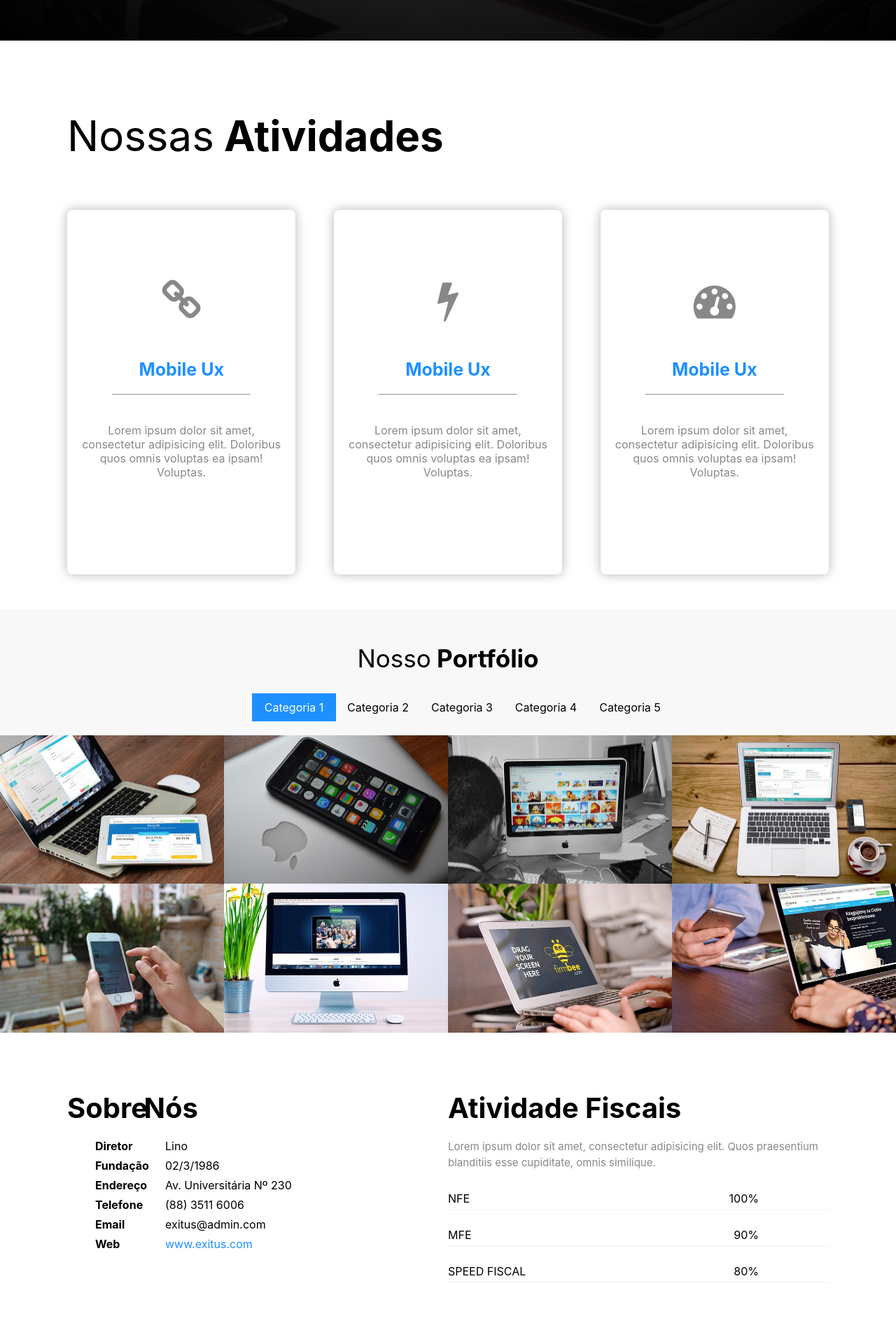
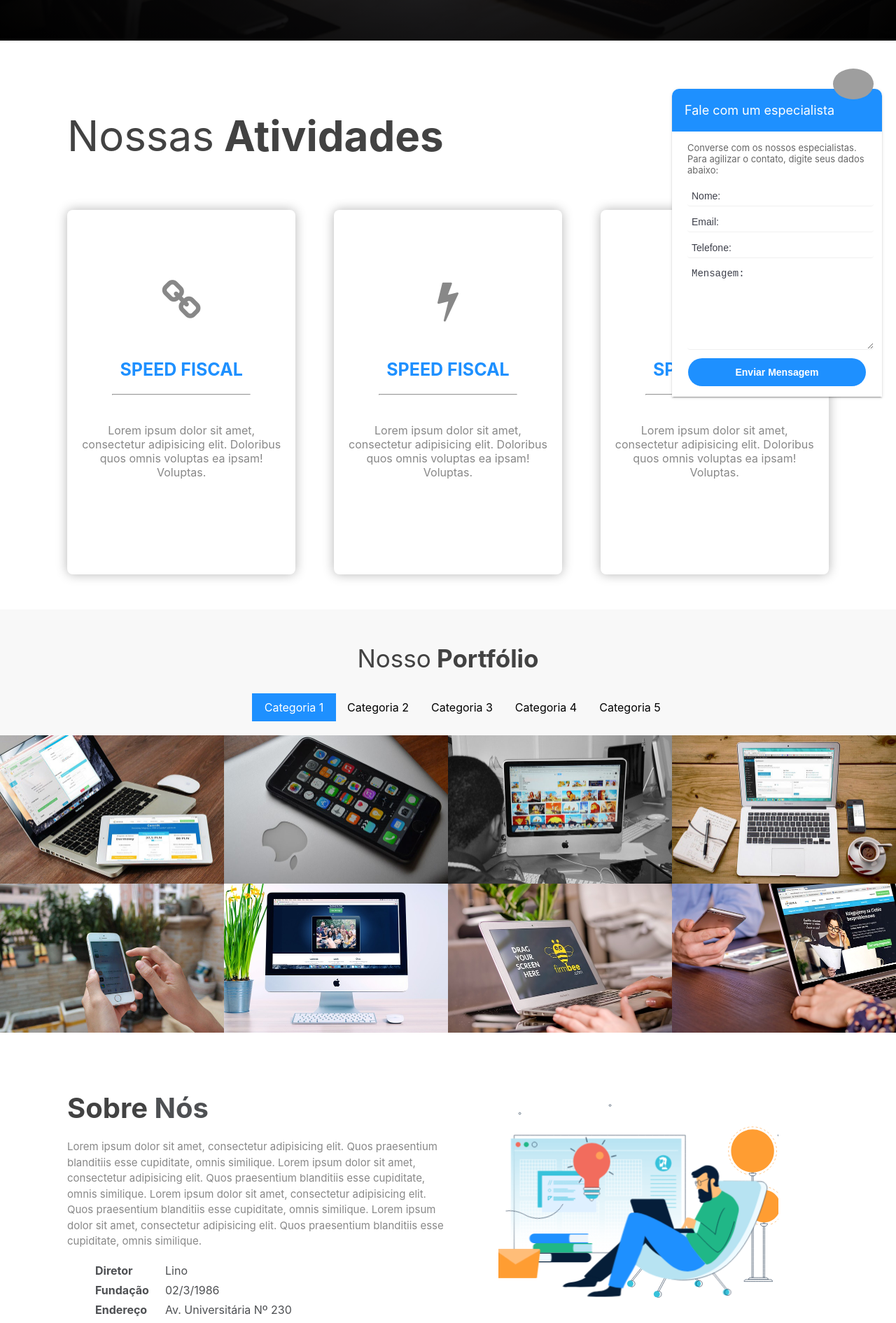
Before and after one commit to Rafael-Batista-Dev/contabiling, a React (Create React App) app: page / in a window 1280 px wide. Shown: the part 600-2491 px from the top of the page at 70% size. Built offline with nearby package versions, Linux system fonts and the light colour scheme; grey boxes are pictures that could not be loaded.

Commit message:
improvements

```diff
--- a/public/js/data.json
+++ b/public/js/data.json
@@ -3,19 +3,19 @@
     {
       "id": 1,
       "icon_name": "icon fa fa-chain fa-2x",
-      "title": "Mobile Ux",
+      "title": "SPEED FISCAL",
       "body": "Lorem ipsum dolor sit amet, consectetur adipisicing elit. Doloribus quos omnis voluptas ea ipsam! Voluptas."
     },
     {
       "id": 2,
       "icon_name": "icon fa fa-bolt fa-2x",
-      "title": "Mobile Ux",
+      "title": "SPEED FISCAL",
       "body": "Lorem ipsum dolor sit amet, consectetur adipisicing elit. Doloribus quos omnis voluptas ea ipsam! Voluptas."
     },
     {
       "id": 3,
       "icon_name": "icon fa fa-tachometer fa-2x",
-      "title": "Mobile Ux",
+      "title": "SPEED FISCAL",
       "body": "Lorem ipsum dolor sit amet, consectetur adipisicing elit. Doloribus quos omnis voluptas ea ipsam! Voluptas."
     }
   ],
@@ -58,20 +58,20 @@
     {
       "id": 1,
       "icon": "icon fa fa-facebook fa-lg",
-      "title": "Follow Me on",
-      "body": "Social Facebook"
+      "title": "Siga-me no",
+      "body": "Facebook"
     },
     {
       "id": 2,
       "icon": "icon fa fa-twitter fa-lg",
-      "title": "Tweet Me on",
-      "body": "Social twitter"
+      "title": "Tweetar em",
+      "body": "Twitter"
     },
     {
       "id": 3,
       "icon": "icon fa fa-pinterest fa-lg",
-      "title": "Pin Me on",
-      "body": "Social Pinterest"
+      "title": "Pin em",
+      "body": "Pinterest"
     }
   ]
 }
--- a/src/components/Contato/index.js
+++ b/src/components/Contato/index.js
@@ -1,38 +1,46 @@
 import React from "react";
-import {
-  ContactSection,
-  ContactTitle,
-  Span,
-  Form,
-  FormInput,
-  InputText,
-  InputEmail,
-  InputExp,
-  TextArea,
-  InputSubmit,
-} from "./style.js";
 
 import Footer from "./../Footer";
 const Contato = () => {
   return (
     <React.Fragment>
-      <ContactSection>
-        <div class="container">
-          <ContactTitle>
-            <Span>Entre </Span>em contato
-          </ContactTitle>
-          <Form action="">
-            <FormInput>
-              <InputText type="text" placeholder="Nome" />
-              <InputEmail type="email" placeholder=" Email" />
-            </FormInput>
-            <InputExp type="text" class="sub" placeholder="Assunto" />
-            <TextArea cols="30" rows="10" placeholder="Menssagem"></TextArea>
-            <InputSubmit type="submit" value="Enviar" />
-          </Form>
+      <div className="container">
+        <div className="row">
+          <div className="nb-form">
+            <p className="title">Fale com um especialista</p>
+            <img
+              src="https://lh3.googleusercontent.com/-LvTWzTOL4c0/V2yhfueroyI/AAAAAAAAGZM/Ebwt4EO4YlIc03tw8wVsGrgoOFGgAsu4wCEw/w140-h140-p/43bf8578-86b8-4c1c-86a6-a556af8fba13"
+              alt=""
+              className="user-icon"
+            />
+            <p className="message">
+              Converse com os nossos especialistas. Para agilizar o contato,
+              digite seus dados abaixo:
+            </p>
+            <form>
+              <input type="text" name="cpname" placeholder="Nome:" required />
+              <input
+                type="email"
+                name="cpemail"
+                placeholder="Email:"
+                required
+              />
+              <input
+                type="tel"
+                name="cpphone"
+                placeholder="Telefone:"
+                required
+              />
+              <textarea
+                name="cpmessage"
+                placeholder="Mensagem:"
+                required
+              ></textarea>
+              <input type="submit" value="Enviar Mensagem" />
+            </form>
+          </div>
         </div>
-      </ContactSection>
-      <Footer />
+      </div>
     </React.Fragment>
   );
 };
--- a/src/components/Contato/style.js
+++ b/src/components/Contato/style.js
@@ -48,9 +48,12 @@ export const TextArea = styled.textarea`
 `;
 
 export const InputSubmit = styled(Input)`
-  width: 60%;
-  background: #fff;
-  border: 1px solid #ccc;
-  color: #888;
+  width: 100%;
+  border: none;
+  border-radius: 4px;
+  padding: 1.5%;
+  background: #1e90ff;
+  font-weight: 600;
+  color: #fff;
   cursor: pointer;
 `;
--- a/src/components/Index/index.js
+++ b/src/components/Index/index.js
@@ -6,6 +6,7 @@ import Resumo from "../../components/Resumo";
 import Portfolio from "../../components/Portfolio";
 import RedesSociais from "../../components/RedesSociais";
 import Trabalhos from "../../components/Trabalhos";
+import Contato from "../../components/Contato";
 import Footer from "../../components/Footer";
 
 export default class Index extends Component {
@@ -18,6 +19,7 @@ export default class Index extends Component {
         <Sobre />
         <Resumo />
         <RedesSociais />
+        <Contato />
         <Footer />
       </div>
     );
--- a/src/components/Navbar/style.js
+++ b/src/components/Navbar/style.js
@@ -32,7 +32,7 @@ export const ListItem = styled.li`
 
 export const Anchor = styled.a`
   display: block;
-  color: #222;
+  color: #424242;
   text-decoration: none;
   padding: 10px 15px;
   font-weight: bold;
--- a/src/components/Resumo/index.js
+++ b/src/components/Resumo/index.js
@@ -16,9 +16,9 @@ const Resumo = () => {
       <CreativeSection>
         <CreativeInfo>
           <Title>
-            <Span>This is</Span> Me
+            <Span>Este somos</Span> Nós
           </Title>
-          <InfoDir>Creative Director</InfoDir>
+          <InfoDir>Diretor Administrativo</InfoDir>
           <InfoDesc>
             Lorem ipsum dolor sit amet, consectetur adipisicing elit. Enim est{" "}
             <InfoLink href="!#">explicabo</InfoLink> maxime quibusdam quaerat
--- a/src/components/Sobre/index.js
+++ b/src/components/Sobre/index.js
@@ -1,4 +1,7 @@
 import React from "react";
+import Lottie from "react-lottie";
+
+import animationData from "../../assets/homeoffice.json";
 
 import {
   ProfileSection,
@@ -10,10 +13,6 @@ import {
   Activity,
   ActivityDesc,
   ActivityBar,
-  ActivityTitle,
-  ActivityPerc,
-  ActivityParent,
-  ParentSpan,
   Title,
 } from "./style";
 
@@ -23,8 +22,19 @@ const Sobre = () => {
       <div class="container">
         <Profile>
           <Title>
-            <Span>Sobre </Span> Nós
+            Sobre <Span>Nós</Span>
           </Title>
+          <ActivityDesc>
+            Lorem ipsum dolor sit amet, consectetur adipisicing elit. Quos
+            praesentium blanditiis esse cupiditate, omnis similique. Lorem ipsum
+            dolor sit amet, consectetur adipisicing elit. Quos praesentium
+            blanditiis esse cupiditate, omnis similique. Lorem ipsum dolor sit
+            amet, consectetur adipisicing elit. Quos praesentium blanditiis esse
+            cupiditate, omnis similique. Lorem ipsum dolor sit amet, consectetur
+            adipisicing elit. Quos praesentium blanditiis esse cupiditate, omnis
+            similique.
+          </ActivityDesc>
+
           <ProfileList>
             <ProfileItem>
               <Span>Diretor</Span>
@@ -54,35 +64,21 @@ const Sobre = () => {
         </Profile>
 
         <Activity>
-          <Title>
-            Atividade <Span>Fiscais</Span>
-          </Title>
-          <ActivityDesc>
-            Lorem ipsum dolor sit amet, consectetur adipisicing elit. Quos
-            praesentium blanditiis esse cupiditate, omnis similique.
-          </ActivityDesc>
           <ActivityBar>
-            <ActivityTitle>NFE</ActivityTitle>
-            <ActivityPerc>100%</ActivityPerc>
-            <ActivityParent>
-              <ParentSpan></ParentSpan>
-            </ActivityParent>
-          </ActivityBar>
-
-          <ActivityBar>
-            <ActivityTitle>MFE</ActivityTitle>
-            <ActivityPerc>90%</ActivityPerc>
-            <ActivityParent>
-              <ParentSpan></ParentSpan>
-            </ActivityParent>
-          </ActivityBar>
-
-          <ActivityBar>
-            <ActivityTitle>SPEED FISCAL</ActivityTitle>
-            <ActivityPerc>80%</ActivityPerc>
-            <ActivityParent>
-              <ParentSpan></ParentSpan>
-            </ActivityParent>
+            <div className="lottie-json">
+              <Lottie
+                width={400}
+                height={400}
+                options={{
+                  loop: true,
+                  autoplay: true,
+                  animationData,
+                  rendererSettings: {
+                    preserveAspectRatio: "xMidYMid slice",
+                  },
+                }}
+              ></Lottie>
+            </div>
           </ActivityBar>
         </Activity>
       </div>
--- a/src/components/Sobre/style.js
+++ b/src/components/Sobre/style.js
@@ -18,6 +18,7 @@ export const Span = styled.span`
   display: inline-block;
   width: 100px;
   font-weight: bold;
+  color: #4e5053;
 `;
 export const Web = styled.span`
   font-weight: normal;
@@ -42,30 +43,8 @@ export const ActivityBar = styled.div`
   margin-bottom: 10px;
 `;
 
-export const ActivityTitle = styled.span`
-  float: left;
-`;
-export const ActivityPerc = styled.span`
-  float: right;
-  margin-right: 100px;
-`;
-export const ActivityParent = styled.div`
-  height: 2px;
-  clear: both;
-  background: #f8f8f8;
-  position: relative;
-  top: 5px;
-`;
-export const ParentSpan = styled.span`
-  background: #1e90ff;
-  position: absolute;
-  display: block;
-  top: 0;
-  left: 0;
-  bottom: 0;
-`;
-
 export const Title = styled.h2`
   font-size: 40px;
   margin-bottom: 20px;
+  color: #424242;
 `;
--- a/src/index.css
+++ b/src/index.css
@@ -1,5 +1,6 @@
 body {
   margin: 0;
+  color: #4e5053;
   font-family: -apple-system, BlinkMacSystemFont, "Segoe UI", "Roboto", "Oxygen",
     "Ubuntu", "Cantarell", "Fira Sans", "Droid Sans", "Helvetica Neue",
     sans-serif;
@@ -10,6 +11,14 @@ body {
 code {
   font-family: source-code-pro, Menlo, Monaco, Consolas, "Courier New",
     monospace;
+}
+
+h1,
+h2,
+h3,
+h4,
+h5 {
+  color: #424242;
 }
 
 .container {
@@ -29,3 +38,160 @@ code {
   border-radius: 8px;
   background: #1e90ff;
 }
+
+.anchor {
+  display: block;
+  color: #424242;
+  text-decoration: none;
+  padding: 10px 15px;
+  font-weight: bold;
+}
+
+.anchor:hover {
+  color: #1e90ff;
+}
+
+/*------------- Form ---------------*/
+
+.nb-form {
+  position: fixed;
+  z-index: 9999;
+  width: 300px;
+  background: #fff;
+  right: 20px;
+  bottom: -367px;
+  transition: all 0.8s cubic-bezier(0.22, 0.67, 0.43, 1.22) 0.2s;
+  border-radius: 10px 10px 0 0;
+  box-shadow: 0 2px 2px 0 rgba(0, 0, 0, 0.14), 0 1px 5px 0 rgba(0, 0, 0, 0.12),
+    0 3px 1px -2px rgba(0, 0, 0, 0.2);
+}
+.nb-form:hover {
+  bottom: 0px;
+}
+
+/*-- User Icon --*/
+
+.nb-form .user-icon {
+  position: absolute;
+  top: -49px;
+  right: 12px;
+  display: block;
+  width: 58px;
+  margin: 20px auto 15px;
+  border-radius: 100%;
+}
+
+/*-- Title --*/
+
+.nb-form .title {
+  background: #1e90ff;
+  font-size: 18px !important;
+  padding: 20px 18px !important;
+  color: #fff !important;
+  border-radius: 10px 10px 0 0;
+}
+
+/*-- Text --*/
+
+.nb-form p {
+  font-size: 13px;
+  margin: 0;
+  padding: 15px;
+  color: #666;
+}
+
+.nb-form p.message {
+  margin-left: 7px;
+}
+
+/*-- Form Elements --*/
+
+.nb-form form {
+  padding: 0 15px 15px 15px;
+}
+
+.nb-form input,
+.nb-form textarea {
+  font-size: 14px;
+  width: 254px;
+  max-width: 254px;
+  margin-bottom: 8px;
+  margin-left: 7px;
+  padding: 6px;
+  border: none;
+  border-radius: 4px;
+  color: #999;
+  border-bottom: 1px solid #f0f0f0;
+}
+
+.nb-form input:focus,
+.nb-form textarea:focus {
+  outline: none;
+  box-shadow: none;
+}
+
+.nb-form input[type="submit"] {
+  display: block;
+  width: 100%;
+  margin: 0 auto;
+  padding: 0 20px;
+  height: 40px;
+  line-height: 40px;
+  border-radius: 20px;
+  cursor: pointer;
+  transition: all 0.4s ease;
+  color: #fff;
+  border: none;
+  font-weight: bold;
+}
+
+.nb-form input[type="submit"]:hover {
+  background: rgb(246, 248, 248);
+  color: #1e90ff;
+  box-shadow: 0 3px 3px 0 rgba(0, 0, 0, 0.07), 0 1px 7px 0 rgba(0, 0, 0, 0.02),
+    0 3px 1px -1px rgba(0, 0, 0, 0.1);
+}
+
+.nb-form textarea {
+  min-height: 110px;
+}
+
+.nb-form ::-webkit-input-placeholder {
+  color: #3e404b;
+}
+
+.nb-form ::-moz-placeholder {
+  color: #3e404b;
+}
+
+.nb-form :-ms-input-placeholder {
+  color: #3e404b;
+}
+
+.nb-form :-moz-placeholder {
+  color: #3e404b;
+}
+
+.nb-form input[type="submit"] {
+  background: #1e90ff;
+}
+
+@media screen and (max-width: 676px) {
+  .nb-form:hover .user-icon {
+    display: none;
+  }
+
+  .nb-form .message {
+    display: none;
+  }
+
+  .nb-form form {
+    padding-top: 15px;
+  }
+  .nb-form {
+    right: 50%;
+    bottom: -320px;
+    left: 50%;
+    transform: translateX(-50%);
+  }
+}
```
Also changed, not shown: src/components/Home/style.js (+9 -3 lines), src/components/Navbar/index.js (+6 -2 lines), src/components/Portfolio/style.js (+12 -4 lines).
